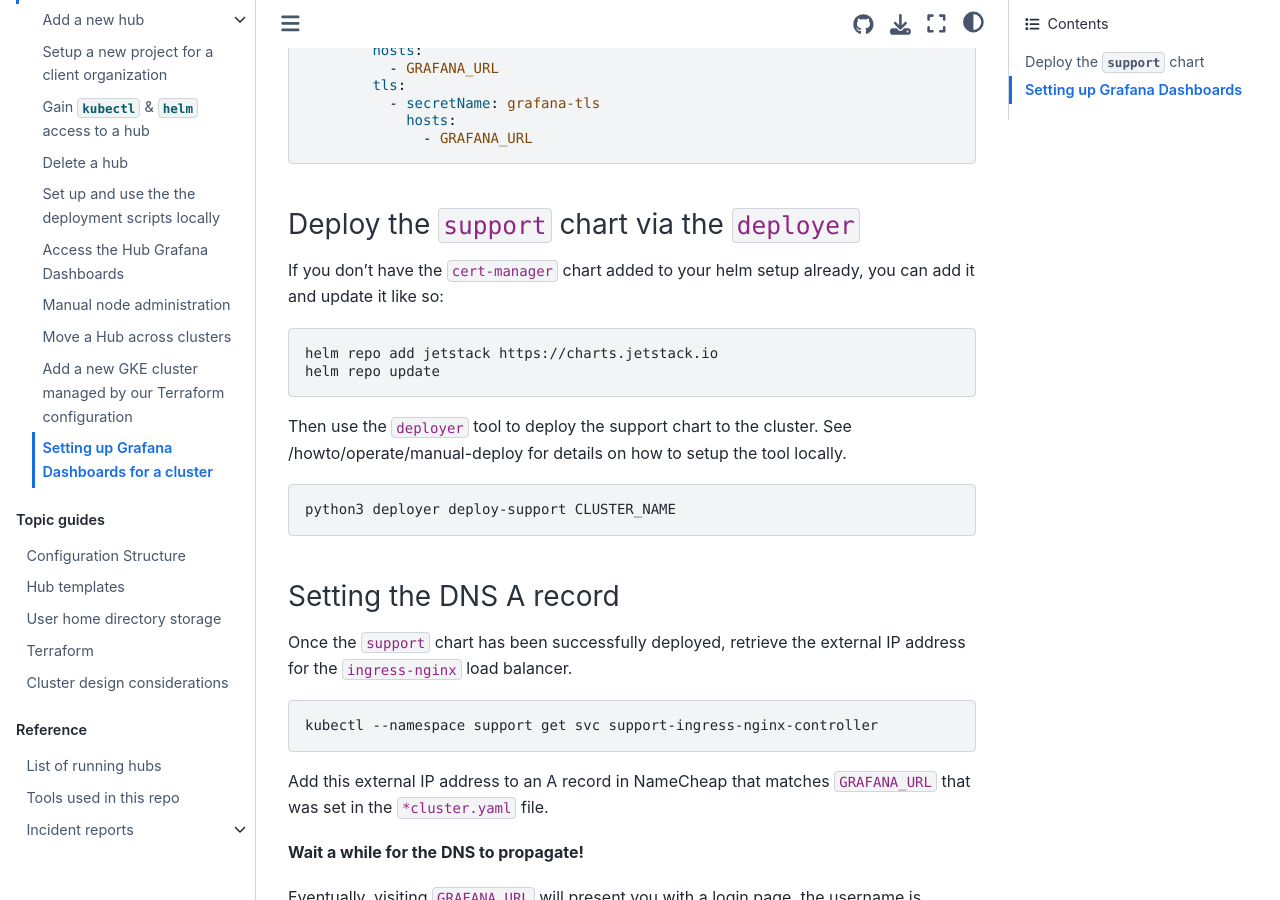
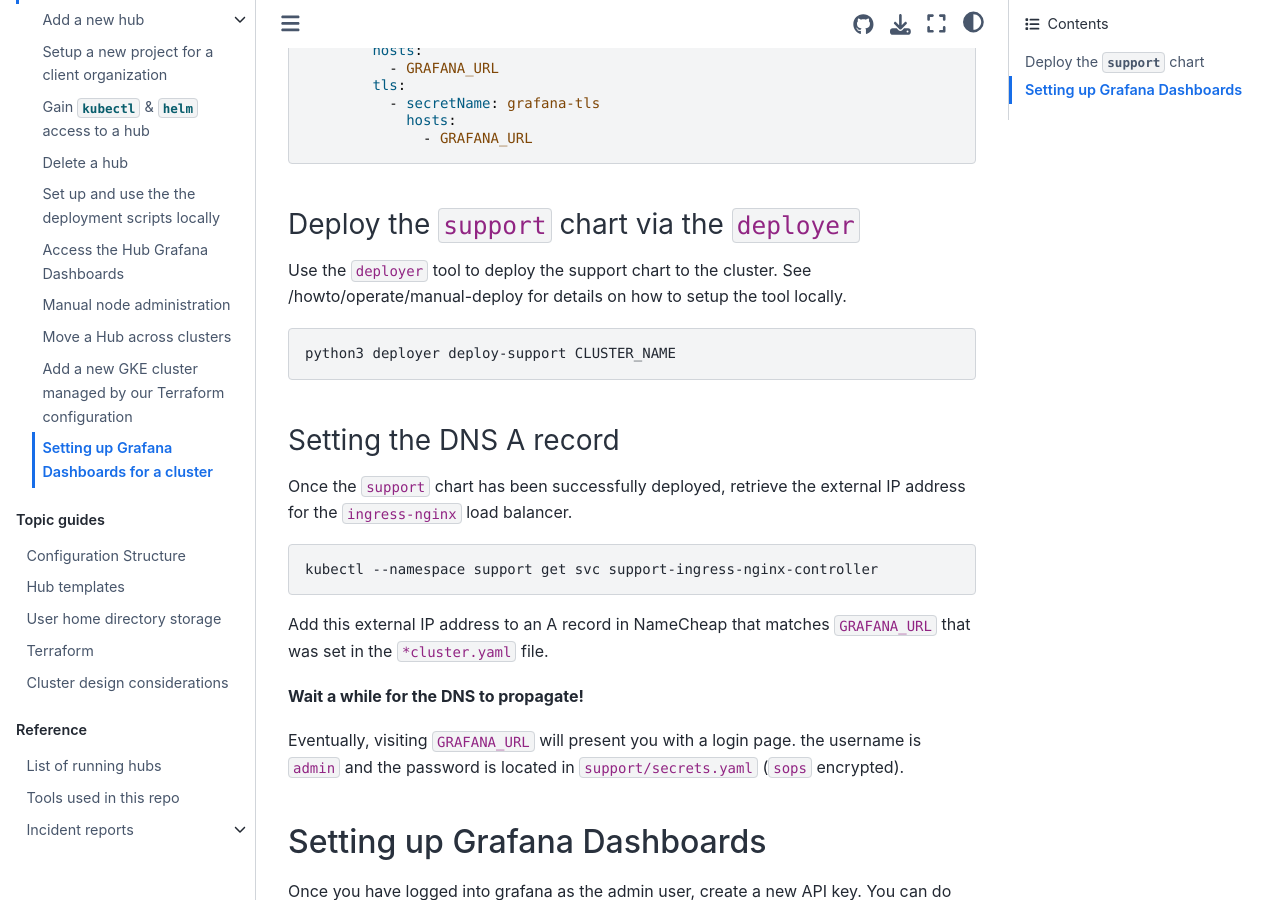
Before and after one commit to 2i2c-org/infrastructure, a Sphinx documentation site: the page built from docs/howto/operate/setup-grafana.md, in a window 1280 px wide and 900 px high, scrolled down 725 px. Built offline with Sphinx 7.4.7 and the Sphinx Book theme 1.1.4, drawn with Linux system fonts in a browser that asks for light colours; pages that are not in the unit, such as notebooks, are missing from menus; the version number could not be read and is left out.

Commit message:
Remove explicit installation of jetstack helm repo from docs
Now automated in deploy-support

````diff
--- a/docs/howto/operate/setup-grafana.md
+++ b/docs/howto/operate/setup-grafana.md
@@ -27,14 +27,7 @@ support:
 
 ### Deploy the `support` chart via the `deployer`
 
-If you don't have the `cert-manager` chart added to your helm setup already, you can add it and update it like so:
-
-```bash
-helm repo add jetstack https://charts.jetstack.io
-helm repo update
-```
-
-Then use the `deployer` tool to deploy the support chart to the cluster.
+Use the `deployer` tool to deploy the support chart to the cluster.
 See {ref}`/howto/operate/manual-deploy` for details on how to setup the tool locally.
 
 ```bash
````
